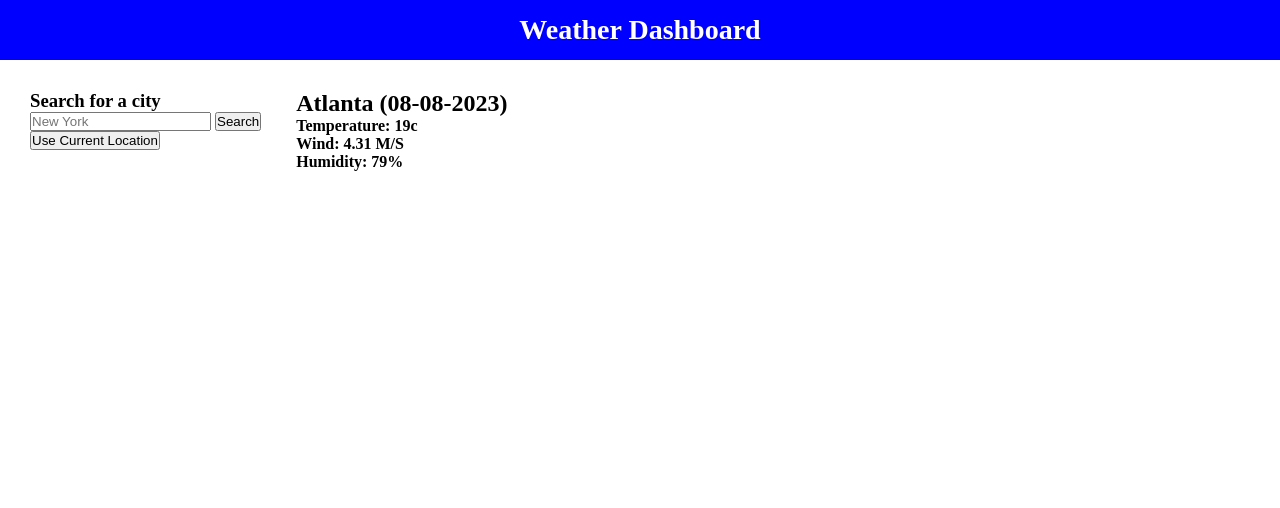
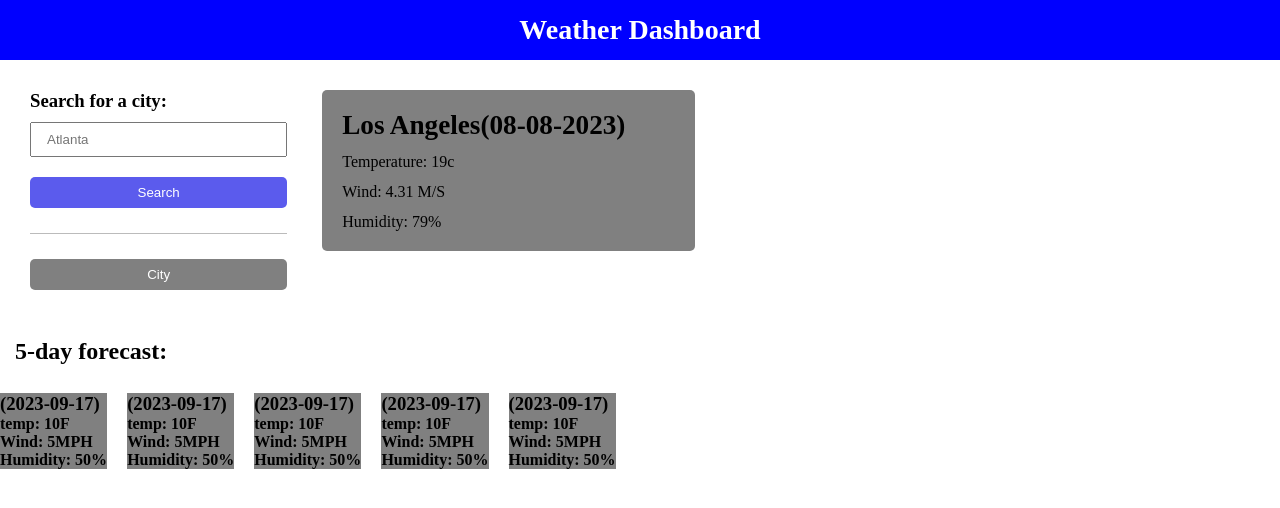
Before and after one commit to Lammyy5/HW6, a plain HTML site: page index.html in a window 1280 px wide. Drawn offline with Linux system fonts and the light colour scheme.

Commit message:
added style to page

```diff
--- a/index.html
+++ b/index.html
@@ -12,24 +12,60 @@
     <h1>Weather Dashboard</h1>
     <div class="container">
         <div class="weather-input">
-            <h3>Search for a city</h3>
-            <input type="text" placeholder="New York" >
+            <h3>Search for a city:</h3>
+            <input type="text" placeholder="Atlanta">
             <button class="search-btn">Search</button>
             <div class="divider"></div>
-            <button class="location-btn">Use Current Location</button>
+            <button class="search-history">City</button>
+
 
 
         </div>
         <div class="weather-data">
             <div class="current-weather">
                 <div class="details"></div>
-                    <h2>Atlanta (08-08-2023)</h2>
+                <h2>Los Angeles(08-08-2023)</h2>
                 <h4>Temperature: 19c</h4>
                 <h4>Wind: 4.31 M/S</h4>
                 <h4>Humidity: 79%</h4>
             </div>
         </div>
     </div>
+    <div class="week-forecast">
+        <h2>5-day forecast:</h2>
+    <ul class="forecast">
+        <li class="card">
+            <h3>(2023-09-17)</h3>
+            <h4>temp: 10F</h4>
+            <h4>Wind: 5MPH</h4>
+            <h4>Humidity: 50%</h4>
+        </li>
+        <li class="card">
+            <h3>(2023-09-17)</h3>
+            <h4>temp: 10F</h4>
+            <h4>Wind: 5MPH</h4>
+            <h4>Humidity: 50%</h4>
+        </li>
+        <li class="card">
+            <h3>(2023-09-17)</h3>
+            <h4>temp: 10F</h4>
+            <h4>Wind: 5MPH</h4>
+            <h4>Humidity: 50%</h4>
+        </li>
+        <li class="card">
+            <h3>(2023-09-17)</h3>
+            <h4>temp: 10F</h4>
+            <h4>Wind: 5MPH</h4>
+            <h4>Humidity: 50%</h4>
+        </li>
+        <li class="card">
+            <h3>(2023-09-17)</h3>
+            <h4>temp: 10F</h4>
+            <h4>Wind: 5MPH</h4>
+            <h4>Humidity: 50%</h4>
+        </li>
+    </ul>
+    </div>
 </body>
 <script src="./script.js"></script>
 
--- a/style.css
+++ b/style.css
@@ -18,3 +18,67 @@ h1 {
     gap: 35px;
     padding: 30px;
 }
+.weather-input input {
+    width: 100%;
+    padding: 8px 15px;
+    margin: 10px 0 20px 0;
+}
+
+.weather-input button {
+    width: 100%;
+    padding: 8px 0;
+    outline: none;
+    border: none;
+    background-color: rgb(91, 91, 237);
+    color: white;
+    border-radius: 5px;
+
+}
+.weather-input .search-history{
+    background-color: grey;
+}
+
+
+.weather-input .divider {
+    height: 1px;
+    width: 100%;
+    margin: 25px 0;
+    background: #bbb;
+}
+
+.current-weather {
+    background-color: grey;
+    border-radius: 5px;
+    padding: 20px 70px 20px 20px;
+    justify-content: space-between;
+}
+
+.current-weather h2 {
+    font-size: 1.7rem;
+}
+.week-forecast{
+    position: relative;
+    align-items: center;
+    align-content: center;
+    justify-content: center;
+}
+.week-forecast h2{
+    width: 100%;
+    padding: 8px 15px;
+    margin: 10px 0 20px 0;
+}
+.weather-data h4 {
+    margin-top: 12px;
+    font-size: 1rem;
+    font-weight: 500;
+}
+.forecast{
+    display: flex;
+    gap: 20px;
+}
+.forecast .card{
+list-style: none;
+background-color: grey;
+
+
+}
```
Lines whose indentation alone changed are shown as unchanged.
